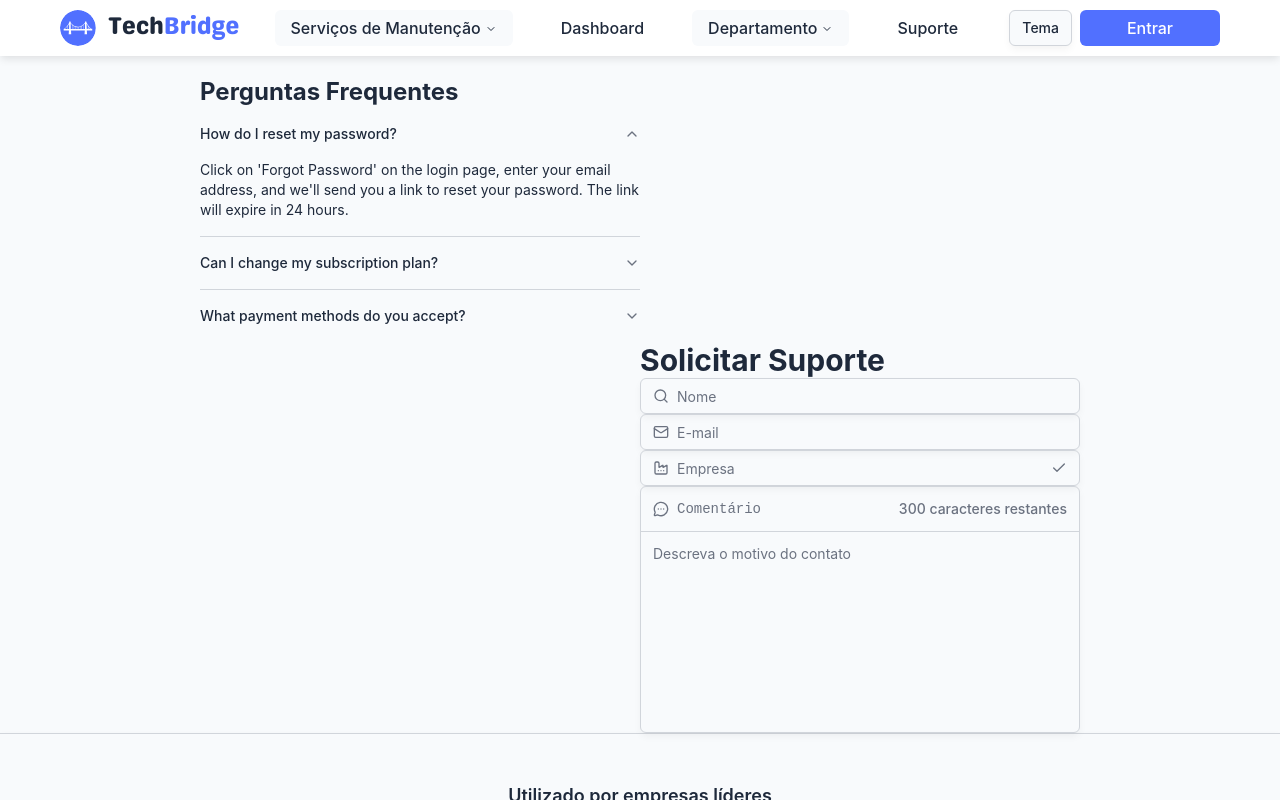
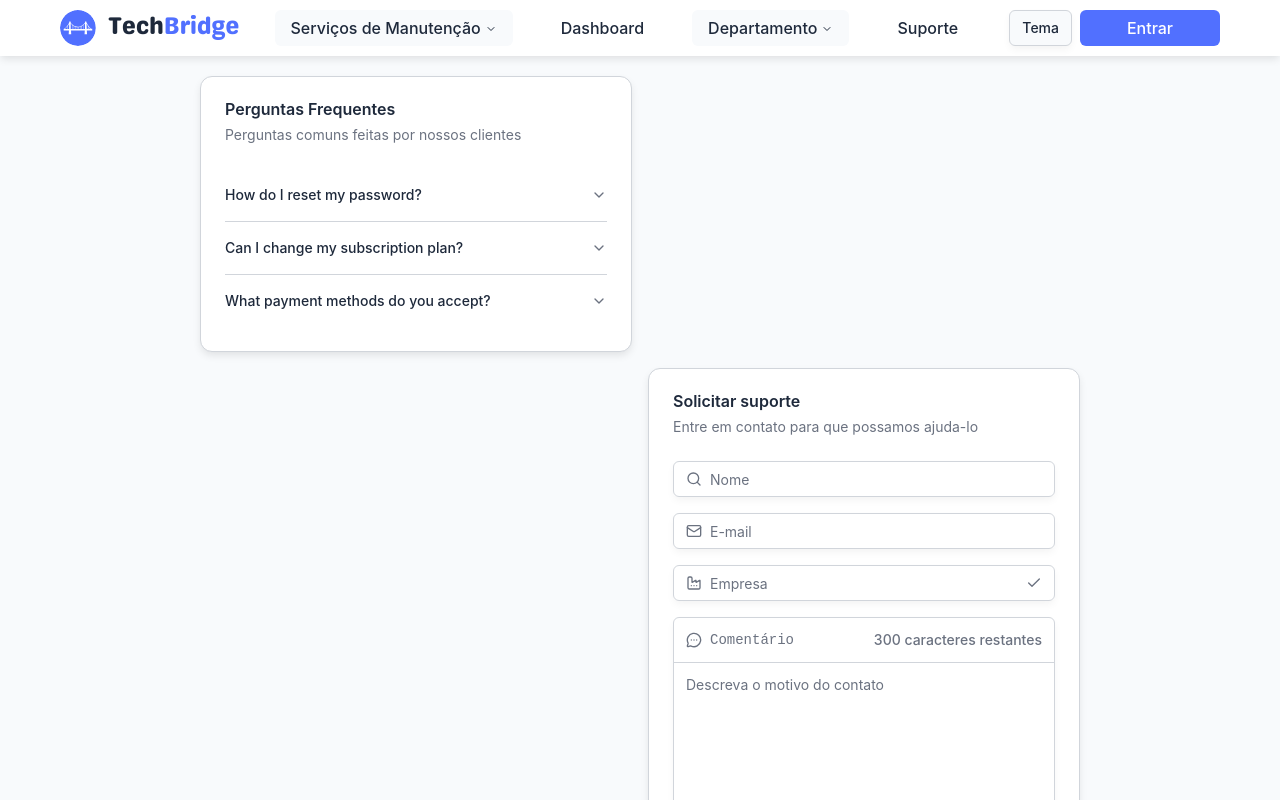
Before and after one commit to GiovanneIM/TechBridge, a Next.js app in the folder TechBridge/frontend/: page /suporte in a window 1280 px wide. Shown: the top 800 px of the page. Built offline with nearby package versions, Linux system fonts and the light colour scheme.

Commit message:
Página de suporte - inicio

```diff
--- a/TechBridge/frontend/src/app/(main)/suporte/page.jsx
+++ b/TechBridge/frontend/src/app/(main)/suporte/page.jsx
@@ -6,6 +6,13 @@ import {
     AccordionItem,
     AccordionTrigger,
 } from "@/components/ui/accordion"
+import {
+    Card,
+    CardHeader,
+    CardTitle,
+    CardDescription,
+    CardContent,
+} from "@/components/ui/card"
 
 import {
     InputGroup,
@@ -25,33 +32,45 @@ import {
 
 export default function Suporte() {
     return (<>
-        <div className="lg:grid grid-cols-2 mx-5 md:mx-20 lg:mx-10 xl:mx-50">
+        <div className="lg:grid grid-cols-2 gap-4 mx-5 md:mx-20 lg:mx-10 xl:mx-50">
 
             {/* Perguntas frequentes */}
-            <div>
-                <div className="font-bold text-2xl">Perguntas Frequentes</div>
+            <Card>
+                <CardHeader>
+                    <CardTitle>Perguntas Frequentes</CardTitle>
+                    <CardDescription>
+                        Perguntas comuns feitas por nossos clientes
+                    </CardDescription>
+                </CardHeader>
+
+                <CardContent>
                     <Accordion
-                    type="single"
-                    collapsible
-                    defaultValue="item-1"
-                    className="max-w-lg"
+                        type="single" collapsible defaultValue="plans"
                     >
                         {items.map((item) => (
-                        <AccordionItem key={item.value} value={item.value}>
+                            <AccordionItem key={item.value} value={item.value} className="w-full">
                                 <AccordionTrigger>{item.trigger}</AccordionTrigger>
                                 <AccordionContent>{item.content}</AccordionContent>
                             </AccordionItem>
                         ))}
                     </Accordion>
-            </div>
+                </CardContent>
+            </Card>
 
             <div></div>
 
             <div></div>
 
             {/* Solicitar suporte */}
-            <div>
-                <div className="font-bold text-3xl">Solicitar Suporte</div>
+            <Card>
+                <CardHeader>
+                    <CardTitle>Solicitar suporte</CardTitle>
+                    <CardDescription>
+                        Entre em contato para que possamos ajuda-lo
+                    </CardDescription>
+                </CardHeader>
+
+                <CardContent className="flex flex-col gap-4">
                     {/* Nome */}
                     <InputGroup>
                         <InputGroupInput placeholder="Nome" />
@@ -96,7 +115,8 @@ export default function Suporte() {
                             <InputGroupText>300 caracteres restantes</InputGroupText>
                         </InputGroupAddon>
                     </InputGroup>
-            </div>
+                </CardContent>
+            </Card>
 
         </div>
     </>)
```
Lines whose indentation alone changed are shown as unchanged.
